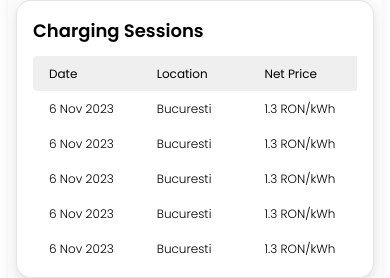
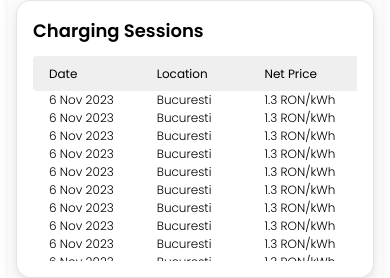
Before and after one commit to gulnabi-afridi/onlane-app, a React (Create React App) app: page /dashboard in a window 390 px wide. Shown: the part 848-1126 px from the top of the page. Built offline with nearby package versions, Linux system fonts and the light colour scheme.

Commit message:
height changes

```diff
--- a/src/components/dashboard/Dashboard/Dashboard.jsx
+++ b/src/components/dashboard/Dashboard/Dashboard.jsx
@@ -4,7 +4,7 @@ import Widget from './Widget';
 
 const Dashboard = () => {
   return (
-    <div className='w-full min-h-screen flex flex-col px-2 md:px-8 xl:px-14'>
+    <div className='w-full h-auto sm:min-h-screen flex flex-col px-2 md:px-8 xl:px-14'>
       <div className='w-full h-[140px] flex flex-col justify-center items-start gap-2'>
         <Typography.H1 styles='text-black-main font-extrabold'>
           Dashboard
@@ -27,7 +27,7 @@ const Dashboard = () => {
         })}
       </div>
       {/* upcomming payment ---->  */}
-      <div className='w-full min-h-[110px] flex flex-col gap-3 my-4 p-4 sm:p-5 bg-white-main rounded-[15px] uiShadow1 border-[1px] border-black-main/10'>
+      <div className='w-full h-auto sm:min-h-[110px] flex flex-col gap-3 my-4 p-4 sm:p-5 bg-white-main rounded-[15px] uiShadow1 border-[1px] border-black-main/10'>
         <div className='w-full flex justify-between items-center'>
           <Typography.H2 styles='text-black-main font-poppins font-semibold '>
             Upcoming Payment
@@ -70,7 +70,7 @@ const Dashboard = () => {
             {chargingSessionTable.rows.map((item, rowIndex) => (
               <div
                 key={rowIndex}
-                className='w-full min-h-[35px] grid grid-cols-[1fr,1fr,1fr,1fr,1.2fr,1fr] px-4 md:px-10'
+                className='w-full h-auto sm:min-h-[35px] grid grid-cols-[1fr,1fr,1fr,1fr,1.2fr,1fr] px-4 md:px-10'
               >
                 {item.row.map((rowItem, colIndex) => (
                   <div
```
